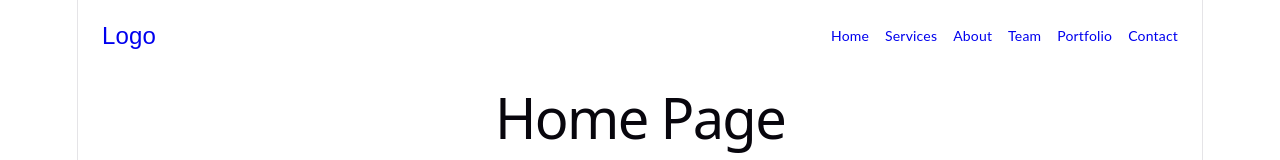
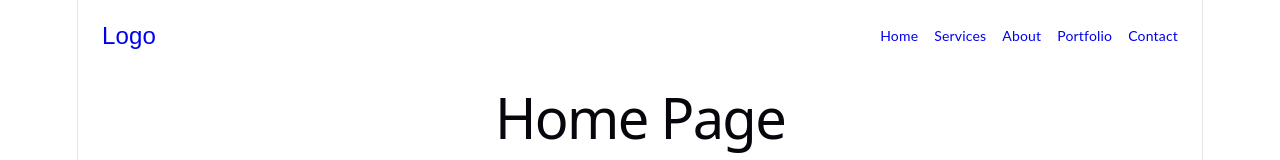
Before and after one commit to hagarniazi/professional-services-react, a React (Vite) app: page / in a window 1280 px wide. Shown: the top 160 px of the page. Built offline with nearby package versions, Linux system fonts and the light colour scheme.

Commit message:
Remove Team page from navigation

```diff
--- a/src/components/Navbar.jsx
+++ b/src/components/Navbar.jsx
@@ -12,7 +12,6 @@ function Navbar() {
         <Link to="/">Home</Link>
         <Link to="/services">Services</Link>
         <Link to="/about">About</Link>
-        <Link to="/team">Team</Link>
         <Link to="/portfolio">Portfolio</Link>
         <Link to="/contact">Contact</Link>
       </div>
```
